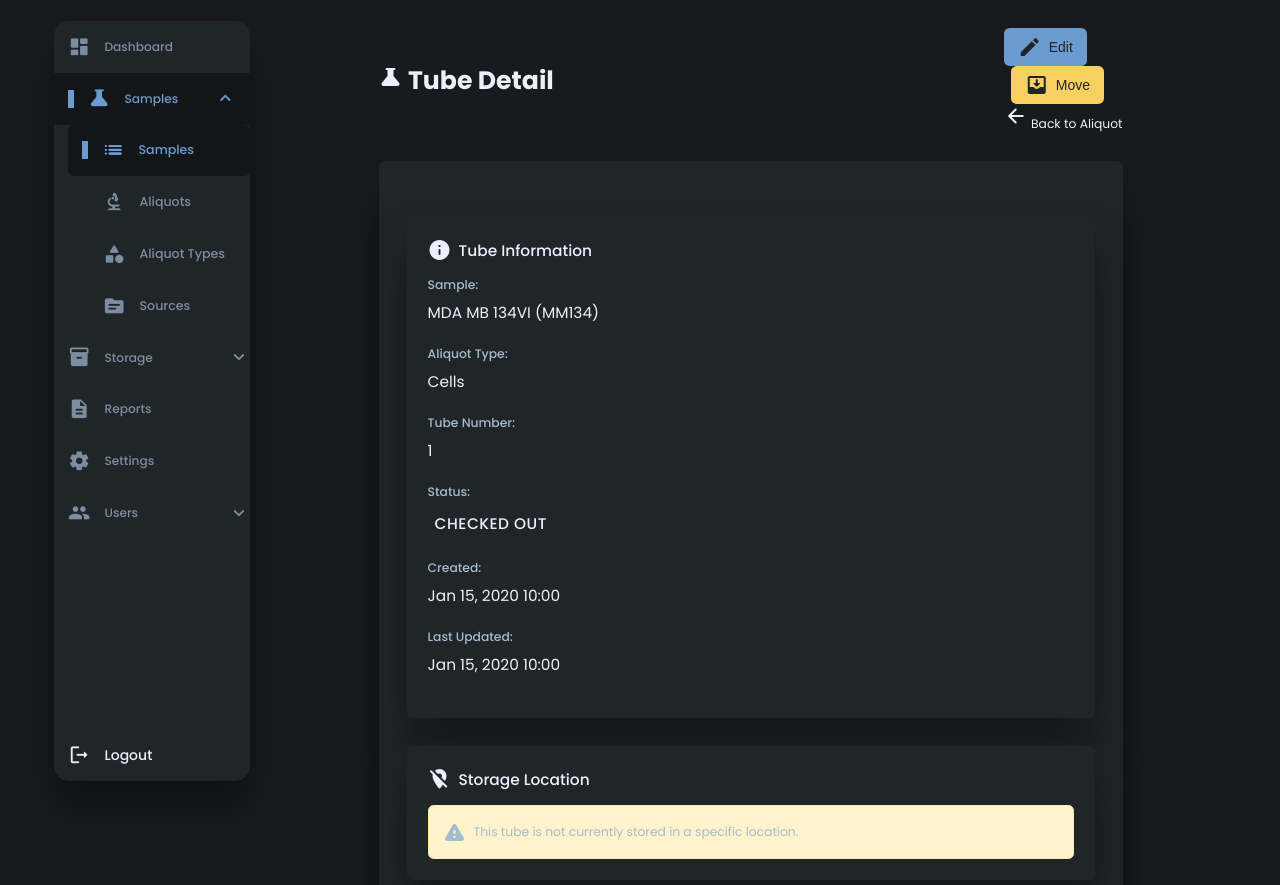
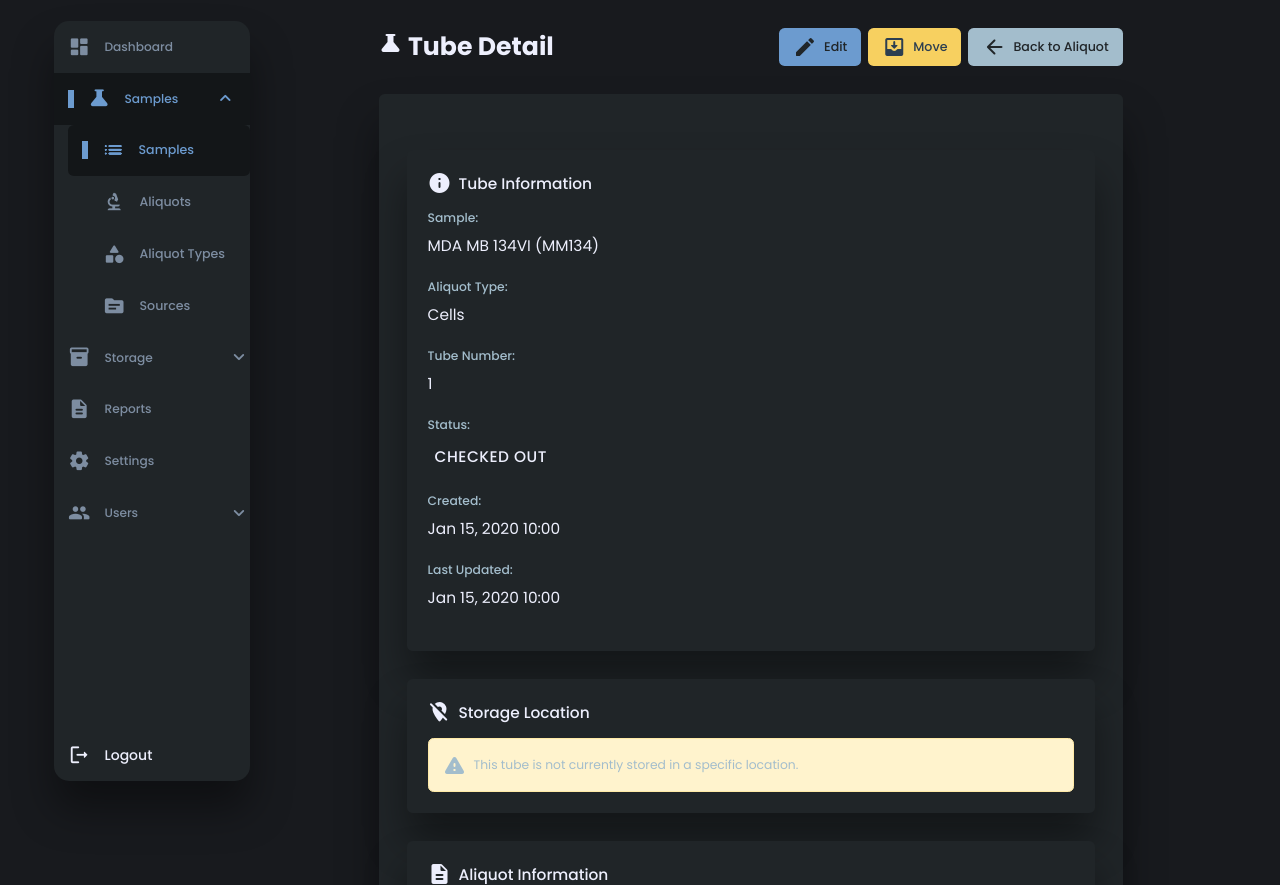
Before and after one commit to olsonjp/krill, a Django app: page /samples/tube/1/ in a window 1280 px wide. Shown: the part 60-945 px from the top of the page. Run offline with Django 5.2, Linux system fonts and the light colour scheme; a user stored in the database is signed in; data comes from the database, SQL or seed files in the repository; tables that the repository leaves empty hold one stand-in row (values such as "Sample post").

Commit message:
Various UI fixes (#33)
* Fixing button styling

* Space between save and cancel

* Fix sidebar highlighting

* Fix display issues for hyperlinks

```diff
--- a/krill/static/krill/style.css
+++ b/krill/static/krill/style.css
@@ -1094,40 +1094,6 @@
     color: var(--color-dark);
 }
 
-.edit-button, .move-button, .save-button, .cancel-button {
-    display: flex;
-    align-items: center;
-    gap: 0.5rem;
-    padding: 0.5rem 1rem;
-    border-radius: var(--border-radius-1);
-    border: none;
-    cursor: pointer;
-    font-size: 1rem;
-    transition: all 300ms ease;
-}
-
-.edit-button {
-    background: var(--color-primary);
-    color: var(--color-white);
-}
-
-.move-button {
-    background: var(--color-warning);
-    color: var(--color-white);
-    margin-left: 0.5rem;
-}
-
-.save-button {
-    background: var(--color-success);
-    color: var(--color-white);
-}
-
-.cancel-button {
-    background: var(--color-danger);
-    color: var(--color-white);
-    margin-left: 1rem;
-}
-
 .detail-content, .detail-form {
     background: var(--color-white);
     padding: 2rem;
@@ -2208,6 +2187,83 @@
     border-radius: var(--border-radius-1);
     font-size: 0.8rem;
     color: var(--color-dark-variant);
+}
+
+/* Button Styles */
+.btn {
+    display: inline-flex;
+    align-items: center;
+    gap: 0.5rem;
+    padding: 0.5rem 1rem;
+    border-radius: var(--border-radius-1);
+    border: none;
+    cursor: pointer;
+    font-size: 0.9rem;
+    font-weight: 500;
+    text-decoration: none;
+    transition: all 0.3s ease;
+    font-family: var(--font-family);
+}
+
+.btn:hover {
+    opacity: 0.9;
+    transform: translateY(-1px);
+}
+
+.btn:active {
+    transform: translateY(0);
+}
+
+.btn-primary {
+    background: var(--color-primary);
+    color: var(--color-white);
+}
+
+.btn-secondary {
+    background: var(--color-dark-variant);
+    color: var(--color-white);
+}
+
+.btn-success {
+    background: var(--color-success);
+    color: var(--color-white);
+}
+
+.btn-warning {
+    background: var(--color-warning);
+    color: var(--color-dark);
+}
+
+/* Dark mode adjustments for warning button */
+.dark-mode-variables .btn-warning {
+    color: #2c3e50; /* Darker text color for better contrast on yellow in dark mode */
+}
+
+.btn-danger {
+    background: var(--color-danger);
+    color: var(--color-white);
+}
+
+.btn-info {
+    background: var(--color-info-dark);
+    color: var(--color-white);
+}
+
+.btn-sm {
+    padding: 0.25rem 0.5rem;
+    font-size: 0.8rem;
+}
+
+.btn-lg {
+    padding: 0.75rem 1.5rem;
+    font-size: 1rem;
+}
+
+/* Header Actions Container */
+.header-actions {
+    display: flex;
+    align-items: center;
+    gap: 0.5rem;
 }
 
 /* Responsive Design */
--- a/krill/templates/base/left_sidebar.html
+++ b/krill/templates/base/left_sidebar.html
@@ -20,19 +20,19 @@
                     <span class="material-icons-round expand-icon">expand_more</span>
                 </a>
                 <div id="sample-section" class="sidebar-submenu {% if 'sample' in request.path %}show{% endif %}">
-                    <a href="{% url 'sample:list' %}" class="submenu-item {% if 'sample' in request.path and not request.GET.type %}active{% endif %}">
+                    <a href="{% url 'sample:list' %}" class="submenu-item {% if 'sample' in request.path and not request.GET.type and not 'detail/aliquot/' in request.path and not 'detail/aliquot-type/' in request.path and not 'detail/source/' in request.path %}active{% endif %}">
                         <span class="material-icons-round">list</span>
                         <h3>Samples</h3>
                     </a>
-                    <a href="{% url 'sample:list' %}?type=aliquot" class="submenu-item {% if request.GET.type == 'aliquot' %}active{% endif %}">
+                    <a href="{% url 'sample:list' %}?type=aliquot" class="submenu-item {% if request.GET.type == 'aliquot' or 'detail/aliquot/' in request.path %}active{% endif %}">
                         <span class="material-icons-round">biotech</span>
                         <h3>Aliquots</h3>
                     </a>
-                    <a href="{% url 'sample:list' %}?type=aliquot-type" class="submenu-item {% if request.GET.type == 'aliquot-type' %}active{% endif %}">
+                    <a href="{% url 'sample:list' %}?type=aliquot-type" class="submenu-item {% if request.GET.type == 'aliquot-type' or 'detail/aliquot-type/' in request.path %}active{% endif %}">
                         <span class="material-icons-round">category</span>
                         <h3>Aliquot Types</h3>
                     </a>
-                    <a href="{% url 'sample:list' %}?type=source" class="submenu-item {% if request.GET.type == 'source' %}active{% endif %}">
+                    <a href="{% url 'sample:list' %}?type=source" class="submenu-item {% if request.GET.type == 'source' or 'detail/source/' in request.path %}active{% endif %}">
                         <span class="material-icons-round">source</span>
                         <h3>Sources</h3>
                     </a>
--- a/krill/templates/forms/model_form.html
+++ b/krill/templates/forms/model_form.html
@@ -30,11 +30,11 @@
             {% endfor %}
 
             <div class="form-buttons">
-                <button type="submit" class="save-button">
+                <button type="submit" class="btn btn-success">
                     <span class="material-icons-round">save</span>
                     Save
                 </button>
-                <button type="button" class="cancel-button" onclick="history.back()">
+                <button type="button" class="btn btn-danger" onclick="history.back()">
                     <span class="material-icons-round">close</span>
                     Cancel
                 </button>
--- a/krill/templates/person/create_user.html
+++ b/krill/templates/person/create_user.html
@@ -156,11 +156,11 @@
             </div>
 
             <div class="form-buttons">
-                <button type="submit" class="save-button">
+                <button type="submit" class="btn btn-success">
                     <span class="material-icons-round">save</span>
                     Create User
                 </button>
-                <button type="button" class="cancel-button" onclick="window.location.href='{% url 'person:user_list' %}'">
+                <button type="button" class="btn btn-danger" onclick="window.location.href='{% url 'person:user_list' %}'">
                     <span class="material-icons-round">close</span>
                     Cancel
                 </button>
--- a/krill/templates/person/user_role_edit.html
+++ b/krill/templates/person/user_role_edit.html
@@ -57,11 +57,11 @@
             </div>
 
             <div class="form-buttons">
-                <button type="submit" class="save-button">
+                <button type="submit" class="btn btn-success">
                     <span class="material-icons-round">save</span>
                     Save Changes
                 </button>
-                <button type="button" class="cancel-button" onclick="window.location.href='{% url 'person:user_detail' user_role.user.id %}'">
+                <button type="button" class="btn btn-danger" onclick="window.location.href='{% url 'person:user_detail' user_role.user.id %}'">
                     <span class="material-icons-round">close</span>
                     Cancel
                 </button>
--- a/krill/templates/sample/create.html
+++ b/krill/templates/sample/create.html
@@ -26,11 +26,11 @@
             </div>
             {% endfor %}
             <div class="form-buttons">
-                <button type="submit" class="save-button">
+                <button type="submit" class="btn btn-success">
                     <span class="material-icons-round">save</span>
                     Create
                 </button>
-                <button type="button" class="cancel-button" onclick="window.location.href='{% url 'sample:list' %}?type={{ model_type }}'">
+                <button type="button" class="btn btn-danger" onclick="window.location.href='{% url 'sample:list' %}?type={{ model_type }}'">
                     <span class="material-icons-round">close</span>
                     Cancel
                 </button>
--- a/krill/templates/sample/tube_detail.html
+++ b/krill/templates/sample/tube_detail.html
@@ -8,11 +8,11 @@
     <div class="detail-header">
         <h1><i class="material-icons-round">science</i> Tube Detail</h1>
         <div class="header-actions">
-            <button class="edit-button" onclick="toggleEdit()">
+            <button class="btn btn-primary" id="editButton" onclick="toggleEdit()">
                 <span class="material-icons-round">edit</span>
                 Edit
             </button>
-            <button class="move-button" onclick="toggleMove()">
+            <button class="btn btn-warning" id="moveButton" onclick="toggleMove()">
                 <span class="material-icons-round">move_to_inbox</span>
                 Move
             </button>
@@ -137,11 +137,11 @@
             </div>
             {% endfor %}
             <div class="form-buttons">
-                <button type="submit" class="save-button">
+                <button type="submit" class="btn btn-success">
                     <span class="material-icons-round">save</span>
                     Save
                 </button>
-                <button type="button" class="cancel-button" onclick="toggleEdit()">
+                <button type="button" class="btn btn-danger" onclick="toggleEdit()">
                     <span class="material-icons-round">close</span>
                     Cancel
                 </button>
@@ -170,11 +170,11 @@
             </div>
             {% endfor %}
             <div class="form-buttons">
-                <button type="submit" class="save-button">
+                <button type="submit" class="btn btn-success">
                     <span class="material-icons-round">move_to_inbox</span>
                     Move Tube
                 </button>
-                <button type="button" class="cancel-button" onclick="toggleMove()">
+                <button type="button" class="btn btn-danger" onclick="toggleMove()">
                     <span class="material-icons-round">close</span>
                     Cancel
                 </button>
@@ -188,8 +188,8 @@
     const viewMode = document.getElementById('viewMode');
     const editMode = document.getElementById('editMode');
     const moveMode = document.getElementById('moveMode');
-    const editButton = document.querySelector('.edit-button');
-    const moveButton = document.querySelector('.move-button');
+    const editButton = document.getElementById('editButton');
+    const moveButton = document.getElementById('moveButton');
 
     viewMode.classList.toggle('hidden');
     editMode.classList.toggle('hidden');
@@ -202,8 +202,8 @@
     const viewMode = document.getElementById('viewMode');
     const editMode = document.getElementById('editMode');
     const moveMode = document.getElementById('moveMode');
-    const editButton = document.querySelector('.edit-button');
-    const moveButton = document.querySelector('.move-button');
+    const editButton = document.getElementById('editButton');
+    const moveButton = document.getElementById('moveButton');
 
     viewMode.classList.toggle('hidden');
     moveMode.classList.toggle('hidden');
```
Also changed, not shown: other parts of krill/static/krill/style.css (+32 -14 lines), krill/sample/models/aliquot.py (+11 -0 lines), krill/templates/sample/detail.html (+10 -7 lines), krill/templates/storage/create.html, krill/templates/storage/detail.html.
